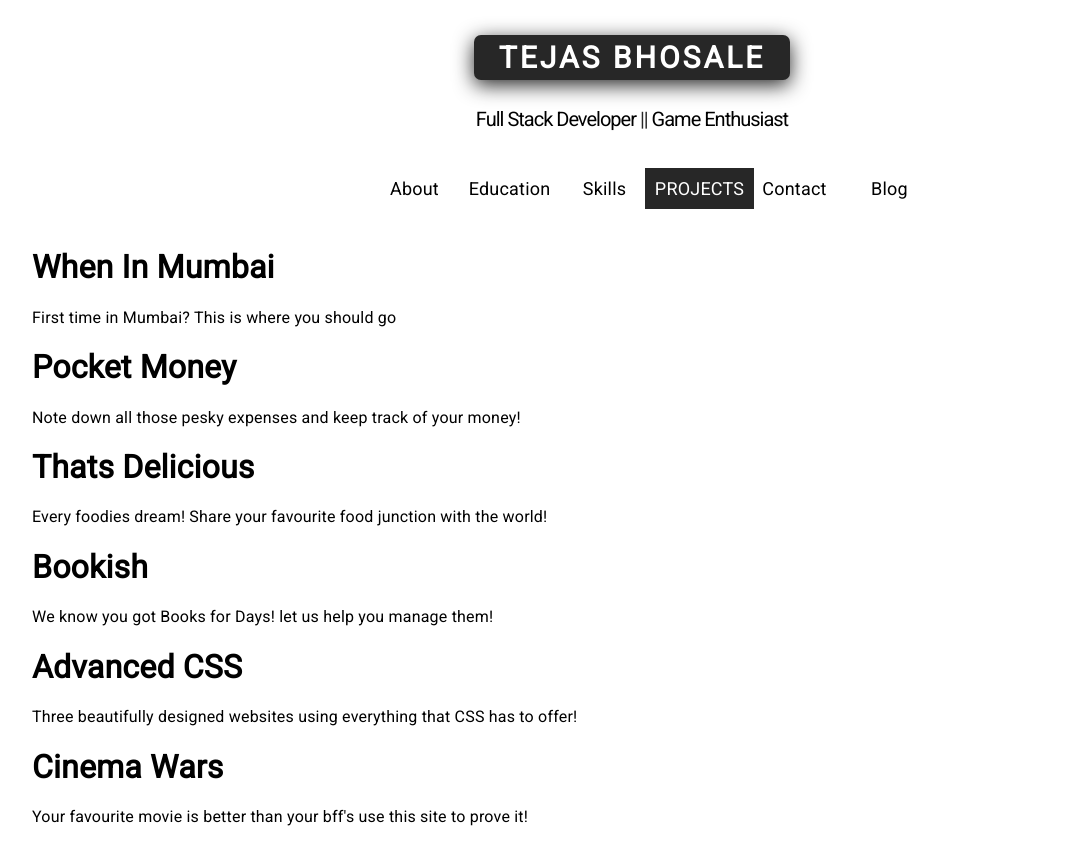
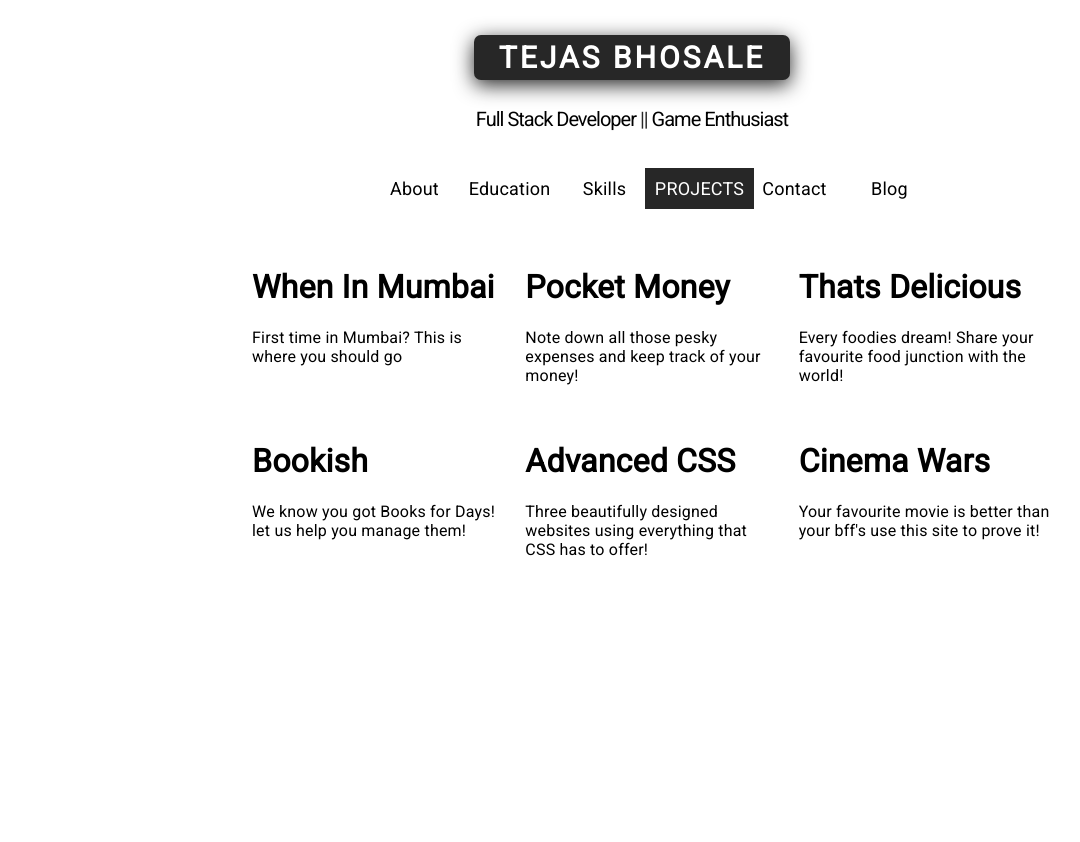
Before and after one commit to bhosaleT/my-portfolio-react, a React (Create React App) app: page / in a window 1280 px wide. Both pictures are taken after a click on the item "Projects". Shown: the whole page, without its empty margins (8-1088 px from the left). After the commit the page ends 800 px from the top, so only its background shows below. Built offline with nearby package versions, Linux system fonts and the light colour scheme.

Commit message:
updated css

```diff
--- a/src/components/Projects.js
+++ b/src/components/Projects.js
@@ -7,7 +7,7 @@ class Projects extends React.Component {
     const projectArray = Object.values(projectElements);
     return (
       <div>
-        <ul>
+        <ul className="projects">
           {projectArray.map(project => (
             <li><ProjectItem project={project} /></li>
           ))}
--- a/src/css/App.css
+++ b/src/css/App.css
@@ -342,3 +342,13 @@ li {
   font-size: 13px;
   letter-spacing: 0.5px;
 }
+
+/*============== PROJECTS ============ */
+
+.projects {
+  margin: 20px auto;
+  display: grid;
+  grid-template-columns: repeat(auto-fit, minmax(250px, 1fr));
+  grid-gap: 20px;
+  width: 800px;
+}
```
